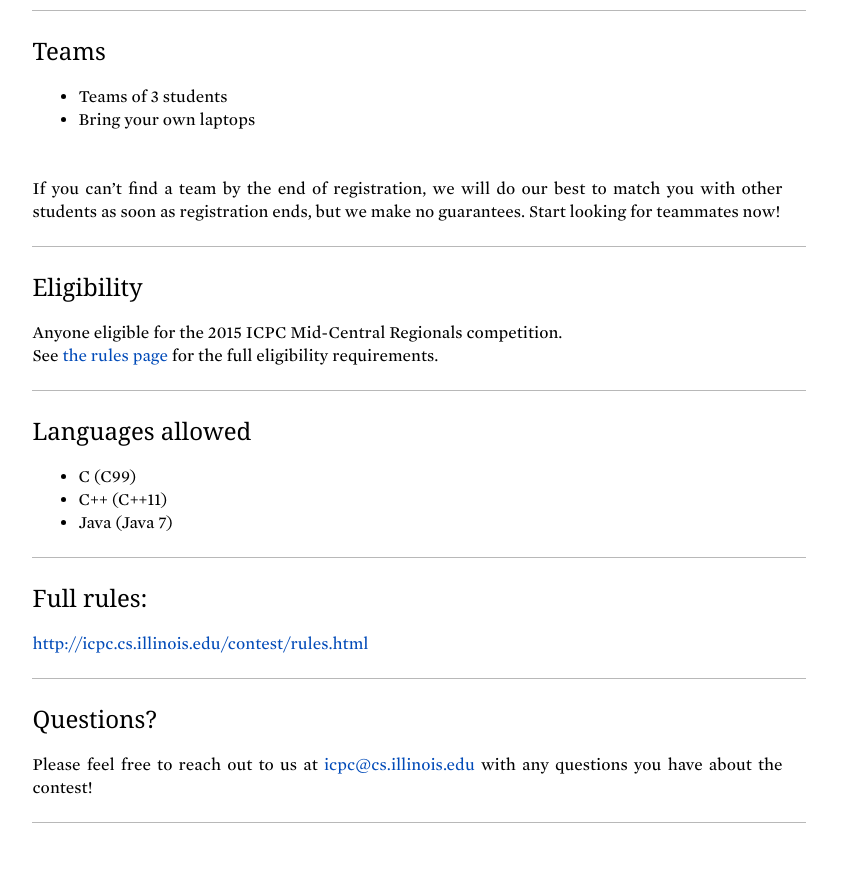
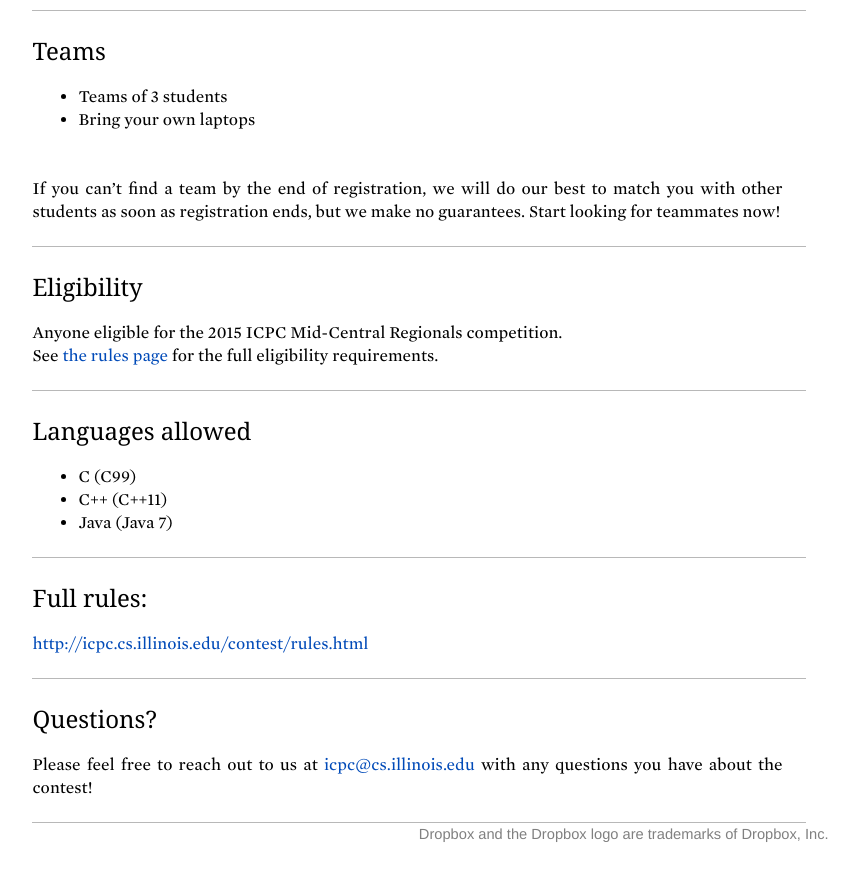
Before and after one commit to acm-uiuc/icpc-website, a Jekyll site: the page built from contest/about.md, in a window 1280 px wide and 900 px high, scrolled down 2153 px. Shown: the top 881 px of the window, without its empty margins (221-1080 px from the left). Built offline with Jekyll 4.4.1, drawn with Linux system fonts in a browser that asks for light colours; nearby versions of some CDN libraries; some web fonts are replaced; Markdown is read by kramdown in place of the engine named in the settings.

Commit message:
Adding Dropbox logo trademark disclaimer.

```diff
--- a/contest/about.md
+++ b/contest/about.md
@@ -130,3 +130,7 @@ title: SIG-ICPC Dropbox Open Programming Contest
     Please feel free to reach out to us at <a class="contest" href="mailto:icpc@cs.illinois.edu">icpc@cs.illinois.edu</a> with any questions you have about the contest!
   </div>
 </div>
+
+<div style="text-align:right;color:gray;font-size:11pt">
+Dropbox and the Dropbox logo are trademarks of Dropbox, Inc.
+</div>
```
Also changed, not shown: contest/rules.md (+4 -0 lines).
